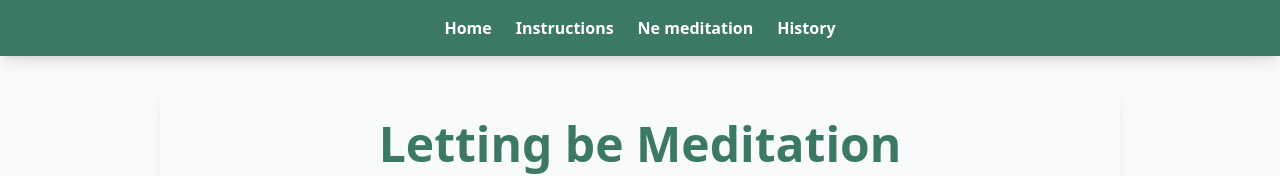
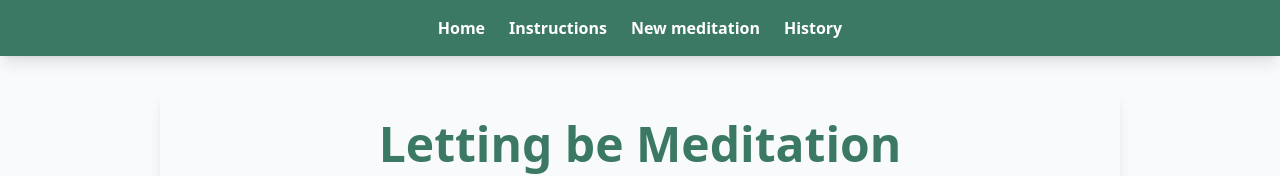
Before and after one commit to RodrigoBaezG/MeditationApp, a React (Vite) app: page / in a window 1280 px wide. Shown: the top 176 px of the page. Built offline with nearby package versions, Linux system fonts and the light colour scheme.

Commit message:
correction

```diff
--- a/src/App.jsx
+++ b/src/App.jsx
@@ -25,7 +25,7 @@ function App() {
                 <Link to="/instructions" className="nav-link">Instructions</Link>
               </li>
               <li>
-                <Link to="/new-meditation" className="nav-link">Ne meditation</Link>
+                <Link to="/new-meditation" className="nav-link">New meditation</Link>
               </li>
               <li>
                 <Link to="/history" className="nav-link">History</Link>
```
